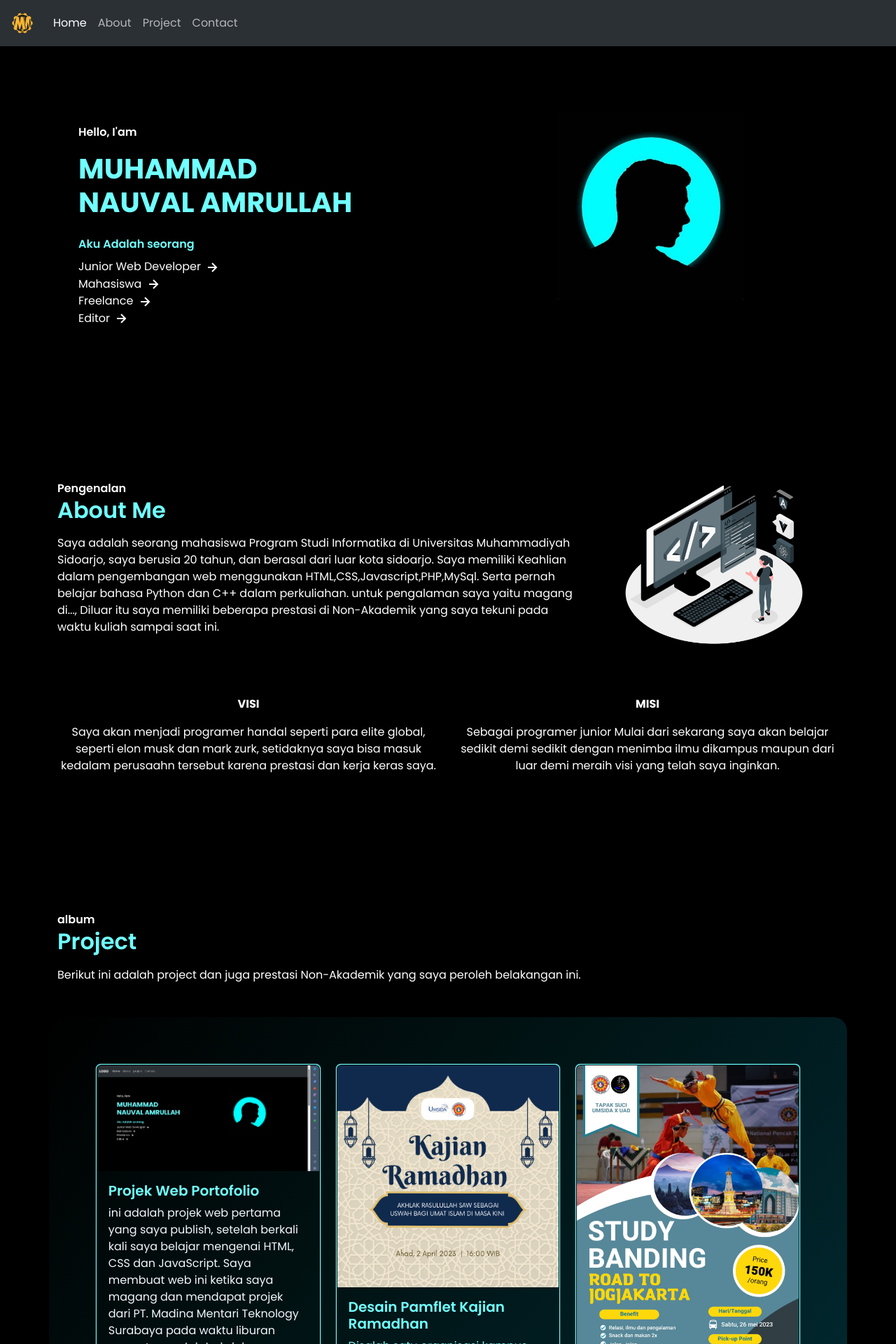
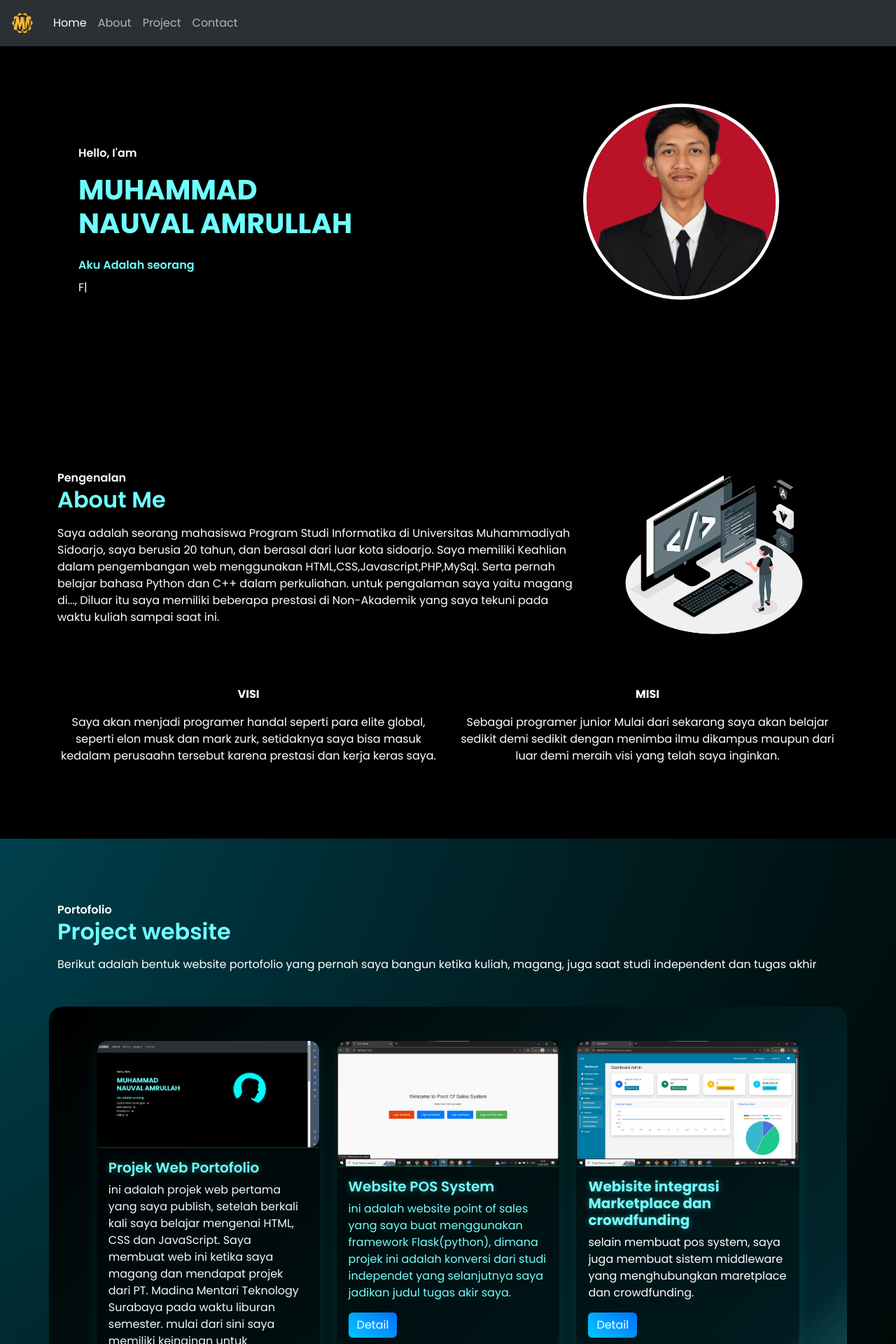
Before and after one commit to nauvalamrullah/Company_Profile, a PHP site: page /index.html in a window 1280 px wide. Shown: the top 1920 px of the page at 70% size. Run offline with PHP 8.4, Linux system fonts and the light colour scheme.

Commit message:
Menambahkan gambar baru untuk halaman web

```diff
--- a/css/index.css
+++ b/css/index.css
@@ -51,10 +51,29 @@ section.section-title{
 .header-section .header-title{
   padding: 0px
 }
-.header-section .header-img{
-  width: 70%;
-  padding-left: 50px;
+.header-section {
+  color: #fff;
+  padding: 120px 0;
 }
+
+/* Foto Profil Header */
+.header-section .header-img {
+  width: 280px;
+  height: 280px;
+  object-fit: cover;
+  border-radius: 50%; /* lingkaran */
+  border: 5px solid #fff; /* border putih elegan */
+  box-shadow: 0 8px 24px rgba(0, 0, 0, 0.4);
+  transition: transform 0.3s ease, box-shadow 0.3s ease;
+  margin: auto;
+  display: block;
+}
+
+.header-section .header-img:hover {
+  transform: scale(1.05); /* zoom halus */
+  box-shadow: 0 12px 32px rgba(0, 0, 0, 0.5);
+}
+
 .judul{
   padding-top: 70px;
   padding-left: 30px;
@@ -79,13 +98,92 @@ img{
   flex-grow: 1;
   align-items: center;
 }
-/* card */
-.card{
-  width: 100%;
-  margin-top: 20px;
-  border-radius: 5px;
-  box-shadow: var(--blue-color)0px 0px 1px 1px, var(--blue-color)0px 0px 1px 1px;
+/* ==== PERUBAHAN KHUSUS BAGIAN CARD & BACKGROUND ==== */
+
+/* Background section album */
+.album-section {
+  background: radial-gradient(circle at top left, #001f2f, #000000 70%);
+  background-size: cover;
+  background-position: center;
+  position: relative;
+  overflow: hidden;
 }
+
+/* Efek gradasi halus pada container card */
+.album-section::before {
+  content: "";
+  position: absolute;
+  inset: 0;
+  background: linear-gradient(120deg, rgba(0, 255, 255, 0.15), rgba(0, 0, 0, 0.6));
+  z-index: 0;
+}
+
+.album-section .container {
+  position: relative;
+  z-index: 1;
+}
+
+/* CARD STYLE */
+.card {
+  background: rgba(255, 255, 255, 0.05);
+  backdrop-filter: blur(8px);
+  border: 1px solid rgba(112, 255, 255, 0.2);
+  border-radius: 18px;
+  box-shadow: 0 8px 20px rgba(0, 255, 255, 0.1);
+  transition: all 0.4s ease;
+}
+
+/* Efek hover */
+.card:hover {
+  transform: translateY(-10px) scale(1.03);
+  border-color: rgba(112, 255, 255, 0.5);
+  box-shadow: 0 12px 30px rgba(112, 255, 255, 0.3);
+}
+
+/* Gambar card */
+.card img {
+  border-radius: 14px;
+  object-fit: cover;
+  transition: transform 0.5s ease;
+}
+
+.card:hover img {
+  transform: scale(1.05);
+}
+
+/* Judul & teks card */
+.card-body {
+  color: #e0f7fa;
+  background: rgba(0, 0, 0, 0.3);
+  border-top: 1px solid rgba(112, 255, 255, 0.2);
+  padding: 20px;
+  border-radius: 0 0 16px 16px;
+}
+
+.card-title {
+  color: var(--blue-color);
+  font-weight: 600;
+  text-shadow: 0 0 8px rgba(112, 255, 255, 0.4);
+}
+
+.card-text {
+  color: #ffffff;
+}
+
+/* Tombol detail */
+.card .btn-primary {
+  background: linear-gradient(45deg, #00c6ff, #0072ff);
+  border: none;
+  color: #fff;
+  transition: all 0.3s ease;
+}
+
+.card .btn-primary:hover {
+  background: linear-gradient(45deg, #70ffff, #00bfff);
+  color: #000;
+  box-shadow: 0 0 15px rgba(112, 255, 255, 0.6);
+}
+
 .col{
   margin-top: 20px;
 }
@@ -115,10 +213,11 @@ img{
 
 }
 
-.socialmedia a i:hover{
-  color: var(--blue-color);
-  transition: 0.5s;
+.socialmedia a i:hover {
+  color: #70ffff;
+  text-shadow: 0px 0px 15px #70ffff;
 }
+
 
 .designed{
   color: #000000;
--- a/index.html
+++ b/index.html
@@ -44,16 +44,12 @@
               <p class="fw-semibold">Hello, I'am</p>
               <h1 class="text-blue header-title text-uppercase fw-bold mb-4">Muhammad <br>Nauval Amrullah</h1>
               <p class="fw-semibold text-blue mb-2">Aku Adalah seorang</p>
-                <p>Junior Web Developer <img src="img/panah.png" alt="">
-                  <br>Mahasiswa <img src="img/panah.png" alt="#">
-                  <br>Freelance <img src="img/panah.png" alt="#">
-                  <br>Editor <img src="img/panah.png" alt="#">
-                </p>
+                <span class="typed" data-typed-items="Junior Web Developer, Mahasiswa, Freelance, Editor"></span>
               </p>
             </div>
             </div>
             <div class="col-md-5">
-              <img src="img/foto.jpg" class="header-img"alt="">
+              <img src="img/fotoformal.png" class="header-img"alt="">
             </div>
           </div>
         </div>
@@ -88,15 +84,15 @@
     </div>
     </section>
 
-<!-- Project/album -->
+<!-- Section POrtofolio -->
     <section class="album-section" id="project">
       <div class="container">
-      <p class="fw-semibold mb-0">album
-      <h2 class="text-blue fw-semibold">Project</h2></p>
-      <p>Berikut ini adalah project dan juga prestasi Non-Akademik yang saya peroleh belakangan ini.</p>
+      <p class="fw-semibold mb-0">Portofolio
+      <h2 class="text-blue fw-semibold">Project website</h2></p>
+      <p>Berikut adalah bentuk website portofolio yang pernah saya bangun ketika kuliah, magang, juga saat studi independent dan tugas akhir</p>
 
 
-<!-- card album -->
+<!-- card Portofolio -->
         <div class="row row-cols-1 row-cols-md-3 g-10 py-5 pt-10 mt-5" style="border-radius: 20px; padding: 5%; background-color: rgb(0, 0, 0);  background-image: linear-gradient(to bottom right, #000000,#0cefff15, rgba(3, 180, 211, 0.212), var(--blue-color));">
 
               <div class="col">
@@ -112,10 +108,120 @@
               </div>
               <div class="col">
                 <div class="card" style=" background-color: rgba(0, 0, 0, 0); color:var(--blue-color)">
-                  <img src="img/kajian.jpg" class="card-img-top" alt="...">
+                  <img src="img/webPOS1.jpg" class="card-img-top" alt="...">
                   <div class="card-body">
-                    <h5 class="card-title fw-semibold">Desain Pamflet Kajian Ramadhan</h5>
-                    <p>Disalah satu organisasi kampus, aya memiliki tugas sebagai humas di organisasi tersebut, maka dari itu saya seringkali mendapat tugas untuk mendesain.</p>
+                    <h5 class="card-title fw-semibold">Website POS System</h5>
+                    <p>ini adalah website point of sales yang saya buat menggunakan framework Flask(python), dimana projek ini adalah konversi dari studi independet yang selanjutnya saya jadikan judul tugas akir saya.</p>
+                    <a href="#" class="btn btn-primary">Detail</a>
+                  </div>
+                </div>
+              </div>
+
+              <div class="col">
+                <div class="card" style="background-color: rgba(0, 0, 0, 0); color:var(--blue-color)">
+                  <img src="img/webPOS2.jpg" class="card-img-top" alt="...">
+                  <div class="card-body">
+                    <h5 class="card-title fw-bold">Webisite integrasi Marketplace dan crowdfunding</h5>
+                    <p class="card-text">selain membuat pos system, saya juga membuat sistem middleware yang menghubungkan maretplace dan crowdfunding.</p>
+                    <a href="#" class="btn btn-primary">Detail</a>
+                  </div>
+                </div>
+              </div>
+              <div class="col">
+                <div class="card" style="background-color: rgba(0, 0, 0, 0); color:aliceblue">
+                  <img src="img/webPOS3.jpg" class="card-img-top" alt="...">
+                  <div class="card-body">
+                    <h5 class="card-title fw-bold">analisis kebutuhan dan perancangan sistem</h5>
+                    <p class="card-text">proses analissi sistem untuk membangun website dengan menggunaan UML, siantaranya usecase dan sequence diagram selain itu juga merancang database menggunakan sqlite</p>
+                    <a href="#" class="btn btn-primary">Detail</a>
+                  </div>
+                </div>
+              </div>
+              <div class="col">
+                <div class="card" style="background-color: rgba(0, 0, 0, 0); color:aliceblue">
+                  <img src="img/webPOS4.png" class="card-img-top" alt="...">
+                  <div class="card-body">
+                    <h5 class="card-title fw-bold">membuat UI/UX platform pos system</h5>
+                    <p class="card-text">sebelum membangun sebuah web kita membuat UI atau tampilan terlebh dahulu untuk gambaran bagaimana bentuk website tersebut</p>
+                    <a href="#" class="btn btn-primary">Detail</a>
+                  </div>
+                </div>
+              </div>
+              <div class="col">
+                <div class="card" style="background-color: rgba(0, 0, 0, 0); color:aliceblue">
+                  <img src="img/webClinic.png" class="card-img-top" alt="...">
+                  <div class="card-body">
+                    <h5 class="card-title fw-bold">membuat UI/UX platform pos system</h5>
+                    <p class="card-text">sebelum membangun sebuah web kita membuat UI atau tampilan terlebh dahulu untuk gambaran bagaimana bentuk website tersebut</p>
+                    <a href="#" class="btn btn-primary">Detail</a>
+                  </div>
+                </div>
+              </div>
+        </div>
+      </div>
+    </section>
+<!-- card album prestasi -->
+
+
+    <section class="album-section" id="project">
+      <div class="container">
+      <p class="fw-semibold mb-0">album
+      <h2 class="text-blue fw-semibold">Prestasi</h2></p>
+      <p>Berikut ini adalah  prestasi Non-Akademik yang saya peroleh pada saat kuliah yang saya tekuni untuk memperoleh prestasi di kampus. masih banyak lagi prestasi di pencak silat yang belum syaa cantumkan disini</p>
+
+        <div class="row row-cols-1 row-cols-md-3 g-10 py-5 pt-10 mt-5" style="border-radius: 20px; padding: 5%; background-color: rgb(0, 0, 0);  background-image: linear-gradient(to bottom right, #000000,#0cefff15, rgba(3, 180, 211, 0.212), var(--blue-color));">
+
+              <div class="col">
+                <div class="card" style="background-color: rgba(0, 0, 0, 0); color:aliceblue">
+                  <img src="img/prestasi1.png" class="card-img-top" alt="...">
+                  <div class="card-body">
+                    <h5 class="card-title fw-semibold" style="color:var(--blue-color);">Gold Medal Kanjuruhan Championship2025</h5>
+                    <p>Prestasi pada cabor pencaksilat, juara 1 Kanjuruhan Championship 2025 kategori dewasa PUtra kelas A</p>
+
+                    <a href="#" class="btn btn-primary">Detail</a>
+                  </div>
+                </div>
+              </div>
+
+              <div class="col">
+                <div class="card" style="background-color: rgba(0, 0, 0, 0); color:var(--blue-color)">
+                  <img src="img/pakubumi.jpg" class="card-img-top" alt="...">
+                  <div class="card-body">
+                     <h5 class="card-title fw-semibold" style="color:var(--blue-color);">Gold Medal Paku Bumi International Open XI</h5>
+                    <p class="card-text">Berhasil merebut juara 1 kelas A  Dewasa putra Dari kontingen Tapak Suci Umsida.</p>
+                    <a href="#" class="btn btn-primary">Detail</a>
+                  </div>
+                </div>
+              </div>
+
+              <div class="col">
+                <div class="card" style="background-color: rgba(0, 0, 0, 0); color:aliceblue">
+                  <img src="img/blaik.jpg" class="card-img-top" alt="...">
+                  <div class="card-body">
+                     <h5 class="card-title fw-semibold" style="color:var(--blue-color);">Silver Medal Bandung Lautan Api International Championship 4</h5>
+                    <p class="card-text">Berhasil merebut juara 2 kelas A  Dewasa putra Dari kontingen Tapak Suci Umsida.</p>
+                    <a href="#" class="btn btn-primary">Detail</a>
+                  </div>
+                </div>
+              </div>
+
+              <div class="col">
+                <div class="card" style="background-color: rgba(0, 0, 0, 0); color:aliceblue">
+                  <img src="img/bupaticup.jpg" class="card-img-top" alt="...">
+                  <div class="card-body">
+                     <h5 class="card-title fw-semibold" style="color:var(--blue-color);">Gold Medal Bupati Cup Sidoarjo</h5>
+                    <p class="card-text">pada kejuaraan Piala Bupati SIdoarjo saya Berhasil merebut juara 1 kelas A  Dewasa putra Dari kontingen Tapak Suci Umsida, salah satu pengalaman tak terlupakan bagi saya</p>
+                    <a href="#" class="btn btn-primary">Detail</a>
+                  </div>
+                </div>
+              </div>
+
+              <div class="col">
+                <div class="card" style=" background-color: rgba(0, 0, 0, 0); color:var(--blue-color)">
+                  <img src="img/prestasi2.jpg" class="card-img-top" alt="...">
+                  <div class="card-body">
+                     <h5 class="card-title fw-semibold" style="color:var(--blue-color);">Silver Medal UM Surabaya NAtional Championship 2023</h5>
+                    <p class="card-text">Juara 2 pada kejuaraan UM Surabaya national Cha,pionship 2023 pada kategori dewasa putra kelas A</p>
                     <a href="#" class="btn btn-primary">Detail</a>
                   </div>
                 </div>
@@ -124,38 +230,8 @@
                 <div class="card" style="background-color: rgba(0, 0, 0, 0); color: antiquewhite;">
                   <img src="img/studyUAD.jpg" class="card-img-top" alt="...">
                   <div class="card-body">
-                    <h5 class="card-title fw-semibold">Desain pamflet Study Banding</h5>
-
-                    <a href="#" class="btn btn-primary">Detail</a>
-                  </div>
-                </div>
-              </div>
-              <div class="col">
-                <div class="card" style="background-color: rgba(0, 0, 0, 0); color:var(--blue-color)">
-                  <img src="img/pakubumi.jpg" class="card-img-top" alt="...">
-                  <div class="card-body">
-                    <h5 class="card-title fw-bold">Gold Medal Paku Bumi International Open XI</h5>
-                    <p class="card-text">Berhasil merebut juara 1 kelas A  Dewasa putra Dari kontingen Tapak Suci Umsida.</p>
-                    <a href="#" class="btn btn-primary">Detail</a>
-                  </div>
-                </div>
-              </div>
-              <div class="col">
-                <div class="card" style="background-color: rgba(0, 0, 0, 0); color:aliceblue">
-                  <img src="img/blaik.jpg" class="card-img-top" alt="...">
-                  <div class="card-body">
-                    <h5 class="card-title fw-bold">Silver Medal Bandung Lautan Api International Championship 4</h5>
-                    <p class="card-text">Berhasil merebut juara 2 kelas A  Dewasa putra Dari kontingen Tapak Suci Umsida.</p>
-                    <a href="#" class="btn btn-primary">Detail</a>
-                  </div>
-                </div>
-              </div>
-              <div class="col">
-                <div class="card" style="background-color: rgba(0, 0, 0, 0); color:aliceblue">
-                  <img src="img/bupaticup.jpg" class="card-img-top" alt="...">
-                  <div class="card-body">
-                    <h5 class="card-title fw-bold">Gold Medal Bupati Cup Sidoarjo</h5>
-                    <p class="card-text">Berhasil merebut juara 1 kelas A  Dewasa putra Dari kontingen Tapak Suci Umsida.</p>
+                    <h5 class="card-title fw-semibold" style="color:var(--blue-color);">Desain pamflet Study Banding</h5>
+                    <p class="card-text">salah satu tugas saya pada ukm atau kegiatan mahasiswa di organisasi adalah kelola sosial media dan desain poster atau konten</p>
                     <a href="#" class="btn btn-primary">Detail</a>
                   </div>
                 </div>
@@ -168,10 +244,12 @@
 <!-- footer -->
     <svg xmlns="http://www.w3.org/2000/svg" viewBox="0 0 1440 320"><path fill="#1f1f1f" fill-opacity="1" d="M0,160L48,176C96,192,192,224,288,224C384,224,480,192,576,154.7C672,117,768,75,864,74.7C960,75,1056,117,1152,133.3C1248,149,1344,139,1392,133.3L1440,128L1440,320L1392,320C1344,320,1248,320,1152,320C1056,320,960,320,864,320C768,320,672,320,576,320C480,320,384,320,288,320C192,320,96,320,48,320L0,320Z"></path></svg>
   <div class="footer">
-  <section class="footer-section p-0" id="contact"></section>
+  <section class="footer-section p-0" id="contact">
+    <div class="container">
     <p class="fw-bold mb-0 text-white">hubungi saya</p>
     <h2 class="fw-semibold text-blue mb-4">Contact Us</h2>
-
+    </div>
+  </section>
 <!-- form komentar -->
 <form action="proses_formulir.php" autocomplete="on" method="post">
   <div class="container">
@@ -198,12 +276,12 @@
       </div>
   </div>
 </form>
-
-<p class="fw-semibold mt-3 text-center" >Atau Hubungi saya melalui</p>
+<p class="text-center">untuk saat inin form diatas tidak bisa digunakan karena saya menggunakan github untuk mengupload projek ini mungkin anda dapat menghubungiu melalui platform dibawah ini</p>
+<p class="fw-semibold mt-3 text-center" >Hubungi saya melalui</p>
 
 <!-- sosmed -->
     <div class="socialmedia">
-      <a href="https://www.facebook.com/muhnauval.amrullah"><i class="fa-brands fa-facebook"></i></a>
+      <a href="https://www.linkedin.com/in/nauval-amrullah-47403a283/"><i class="fa-brands fa-linkedin"></i></a>
       <a href="https://instagram.com/nauvallll30?utm_source=qr&igshid=MzNlNGNkZWQ4Mg%3D%3D"><i class="fa-brands fa-instagram"></i></a>
       <a href="https://github.com/nauvalamrullah"><i class="fa-brands fa-github"></i></a>
       <a href="https://wa.me/qr/OHF63NBHZI2GF1"><i class="fa-brands fa-whatsapp"></i></a>
@@ -230,6 +308,14 @@
 <!-- End footer -->
 </div>
     <script src="https://cdn.jsdelivr.net/npm/bootstrap@5.3.1/dist/js/bootstrap.bundle.min.js" integrity="sha384-HwwvtgBNo3bZJJLYd8oVXjrBZt8cqVSpeBNS5n7C8IVInixGAoxmnlMuBnhbgrkm" crossorigin="anonymous"></script>
-
+<script src="https://cdn.jsdelivr.net/npm/typed.js@2.0.12"></script>
+<script>
+  new Typed('.typed', {
+    strings: document.querySelector('.typed').dataset.typedItems.split(','),
+    typeSpeed: 80,
+    backSpeed: 50,
+    loop: true
+  });
+</script>
 </body>
 </html>
```
Also changed, not shown: img/fotoformal.png (added), img/prestasi1.png (added), img/prestasi2.jpg (added), img/webClinic.png (added), img/webPOS1.jpg (added), img/webPOS2.jpg (added), img/webPOS3.jpg (added), img/webPOS4.png (added).
